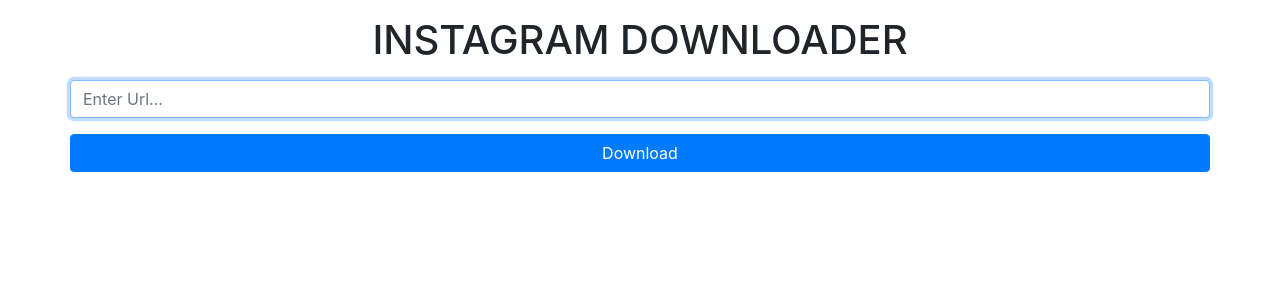
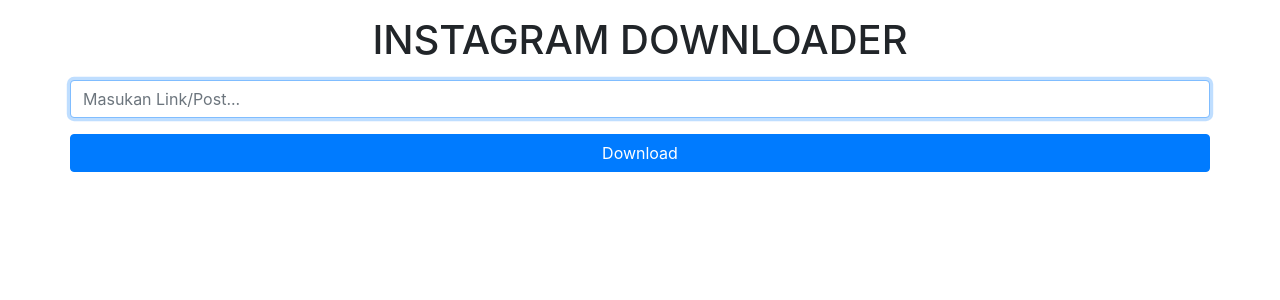
Before and after one commit to cawlye/cawlye.github.io, a PHP site: page /ins/index.php in a window 1280 px wide. Shown: the top 300 px of the page. Run offline with PHP 8.4, Linux system fonts and the light colour scheme; some libraries are stand-ins or nearby versions.

Commit message:
Update index.php

```diff
--- a/ins/index.php
+++ b/ins/index.php
@@ -31,15 +31,16 @@
 <head>
   <!-- STYLE CSS -->
   <link rel="stylesheet" href="https://maxcdn.bootstrapcdn.com/bootstrap/4.0.0/css/bootstrap.min.css" integrity="sha384-Gn5384xqQ1aoWXA+058RXPxPg6fy4IWvTNh0E263XmFcJlSAwiGgFAW/dAiS6JXm" crossorigin="anonymous">
+  <link rel="shortcut icon" href="https://urania.icu/assets/images/logo/favicon.png" type="image/png">
 
-  <title>Download Url</title>
+  <title>Pengunduh Instagram</title>
 </head>
 <body>
   <div class="container">
     <div class="row d-block">
       <h1 class="text-center mt-3 mb-2">INSTAGRAM DOWNLOADER</h1>
       <form action="" method="post" class="mt-3 mb-2">
-        <input type="text" class="form-control <?php if($error_condition == true): ?>is-invalid<?php endif; ?>" id="judul" name="inpt-url" placeholder="Enter Url..." autocomplete="off" autofocus>
+        <input type="text" class="form-control <?php if($error_condition == true): ?>is-invalid<?php endif; ?>" id="judul" name="inpt-url" placeholder="Masukan Link/Post..." autocomplete="off" autofocus>
         <div class="invalid-feedback">
             <?= $error_msg ?>
         </div>
```
